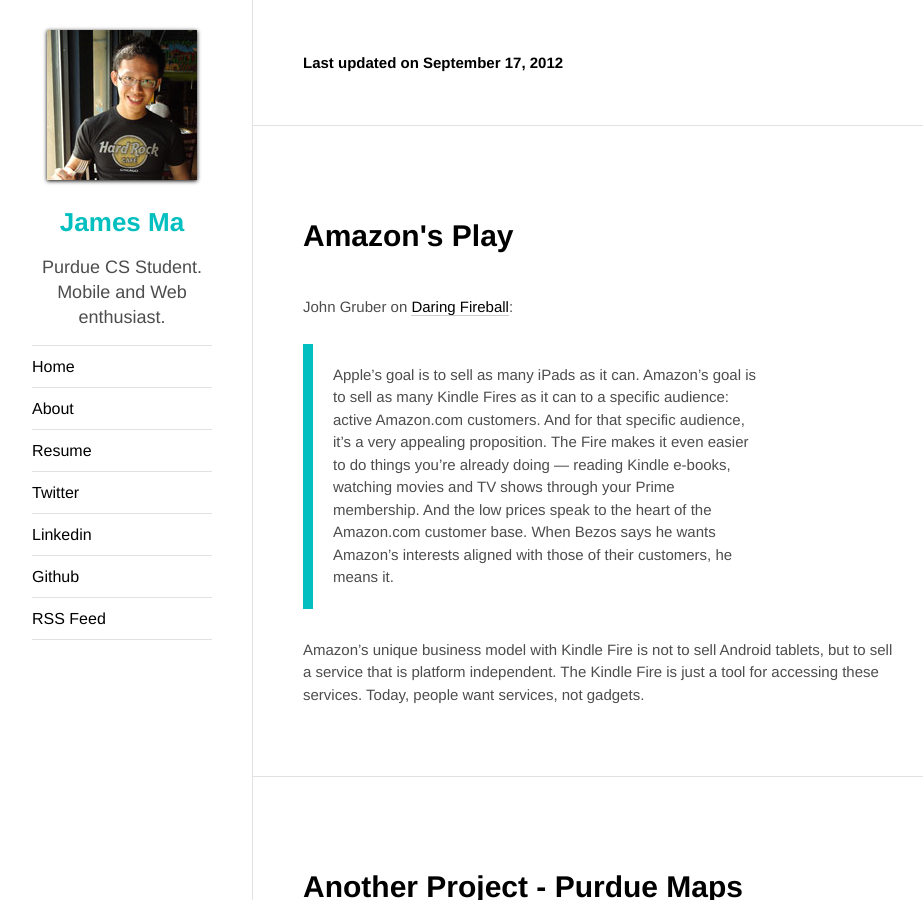
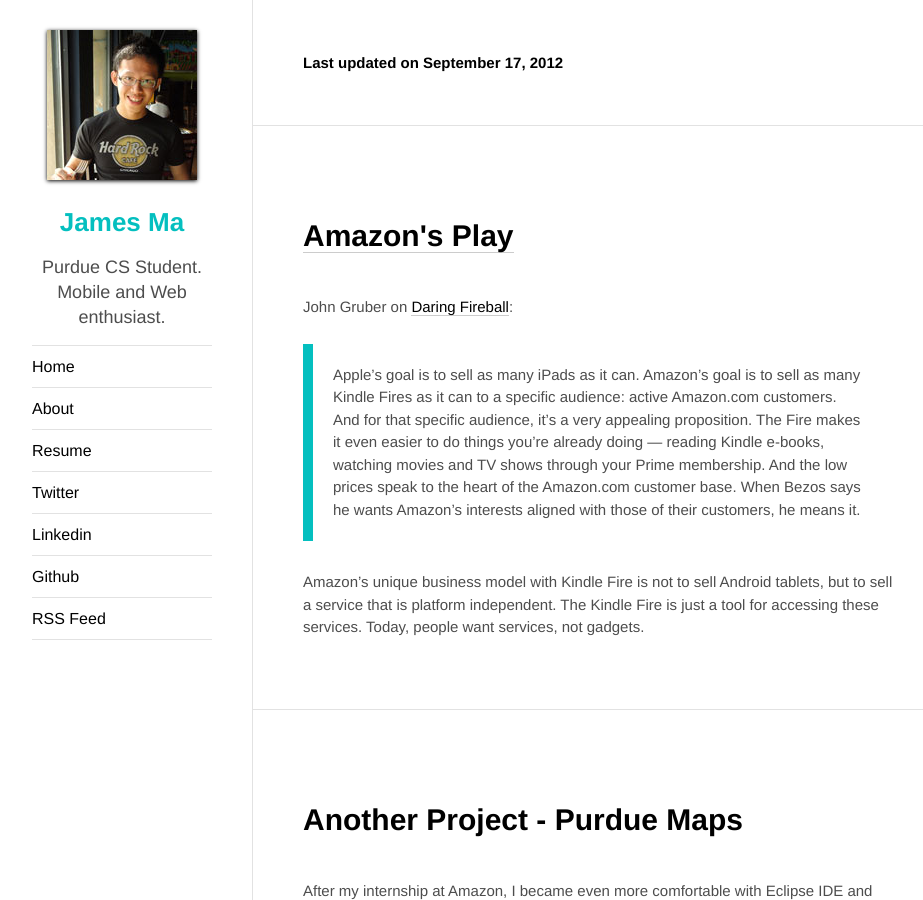
Before and after one commit to jamesma/jamesma.github.io, a Jekyll site: the page built from index.html, in a window 1280 px wide and 900 px high. Shown: the whole window, without its empty margins (8-931 px from the left). Built offline with Jekyll 4.4.1, drawn with Linux system fonts in a browser that asks for light colours; Markdown is read by kramdown in place of the engine named in the settings; the list of posts is cut into pages by our own code.

Commit message:
Added post links.
Fixed max-width for blockquotes.

```diff
--- a/assets/css/base.css
+++ b/assets/css/base.css
@@ -211,7 +211,7 @@
 	margin-top: 5px;
 	margin-bottom: 10px;
 	color: #4D4D4D;
-	max-width: 430px;
+	max-width: 530px;
 }
 
 article img {
--- a/index.html
+++ b/index.html
@@ -8,7 +8,11 @@
 	</header>
 	{% for post in paginator.posts %}
 		<article>
-			<h1 class="post_title"><a href="{{ post.url }}">{{ post.title }}</a></h1>
+			{% if post.link %}
+				<h1><a href="{{ post.link }}">{{ post.title }}</a></h1>
+			{% else %}
+				<h1 class="post_title"><a href="{{ post.url }}">{{ post.title }}</a></h1>
+			{% endif %}
 			{{ post.content }}
 		</article>
 	{% endfor %}
```
